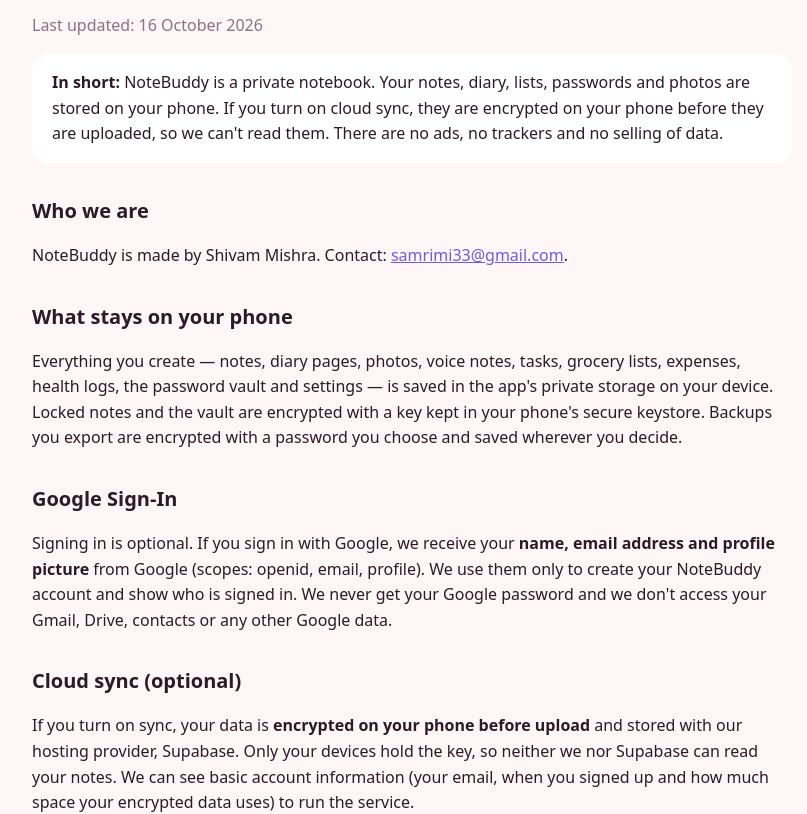
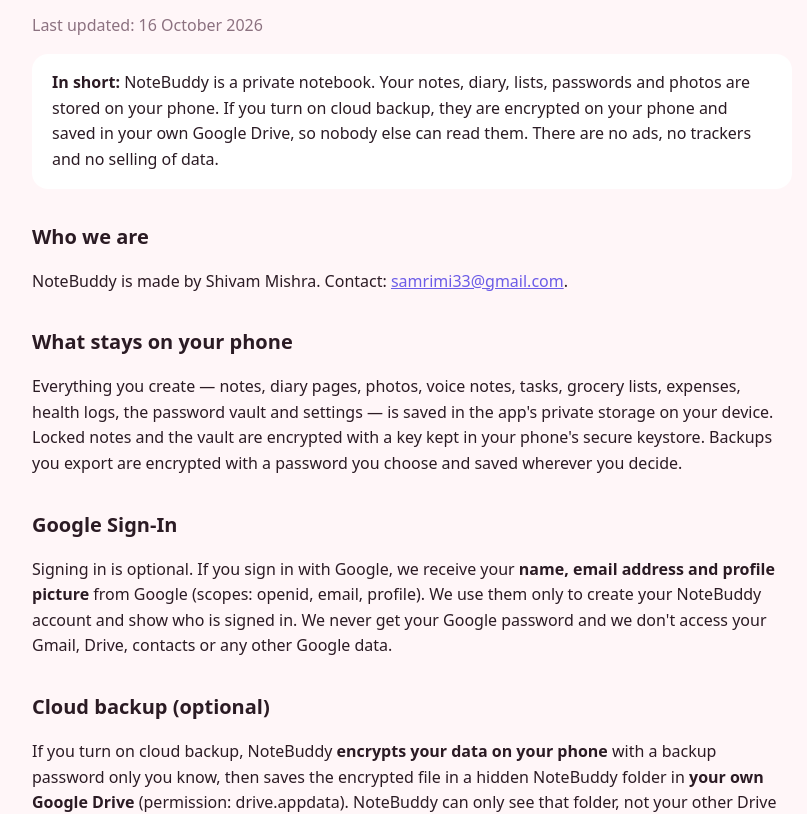
Before and after one commit to samrimi33/notebuddy, a plain HTML site: page privacy.html in a window 1280 px wide. Shown: the part 141-955 px from the top of the page, without its empty margins (228-1035 px from the left). Drawn offline with Linux system fonts and the light colour scheme.

Commit message:
Add files via upload

```diff
--- a/privacy.html
+++ b/privacy.html
@@ -23,7 +23,7 @@
 
   <div class="card">
     <strong>In short:</strong> NoteBuddy is a private notebook. Your notes, diary, lists, passwords and photos are stored on your phone.
-    If you turn on cloud sync, they are encrypted on your phone before they are uploaded, so we can't read them.
+    If you turn on cloud backup, they are encrypted on your phone and saved in your own Google Drive, so nobody else can read them.
     There are no ads, no trackers and no selling of data.
   </div>
 
@@ -40,10 +40,11 @@
     (scopes: openid, email, profile). We use them only to create your NoteBuddy account and show who is signed in. We never get your Google password
     and we don't access your Gmail, Drive, contacts or any other Google data.</p>
 
-  <h2>Cloud sync (optional)</h2>
-  <p>If you turn on sync, your data is <strong>encrypted on your phone before upload</strong> and stored with our hosting provider, Supabase.
-    Only your devices hold the key, so neither we nor Supabase can read your notes. We can see basic account information (your email, when you
-    signed up and how much space your encrypted data uses) to run the service.</p>
+  <h2>Cloud backup (optional)</h2>
+  <p>If you turn on cloud backup, NoteBuddy <strong>encrypts your data on your phone</strong> with a backup password only you know, then saves the
+    encrypted file in a hidden NoteBuddy folder in <strong>your own Google Drive</strong> (permission: drive.appdata). NoteBuddy can only see that
+    folder, not your other Drive files. Neither we nor Google can read the backups, and they use your Drive storage. You can turn backup off and
+    delete the backups from inside the app at any time.</p>
 
   <h2>Features that use services on your phone</h2>
   <ul>
@@ -71,8 +72,7 @@
   </ul>
 
   <h2>Deleting your data</h2>
-  <p>Data on your phone is deleted when you delete it in the app or uninstall NoteBuddy. To delete your account and any synced (encrypted) data,
-    use “Delete account” in the app's settings once sync is available, or email <a href="mailto:samrimi33@gmail.com">samrimi33@gmail.com</a>
+  <p>Data on your phone is deleted when you delete it in the app or uninstall NoteBuddy. To delete your cloud backups, use Settings → Cloud backup → Turn off → “Also delete my backups”. To delete your sign-in account, email <a href="mailto:samrimi33@gmail.com">samrimi33@gmail.com</a>
     from the address you signed in with and we will delete it within 30 days.</p>
 
   <h2>Children</h2>
```
Also changed, not shown: version.json (+4 -4 lines).
